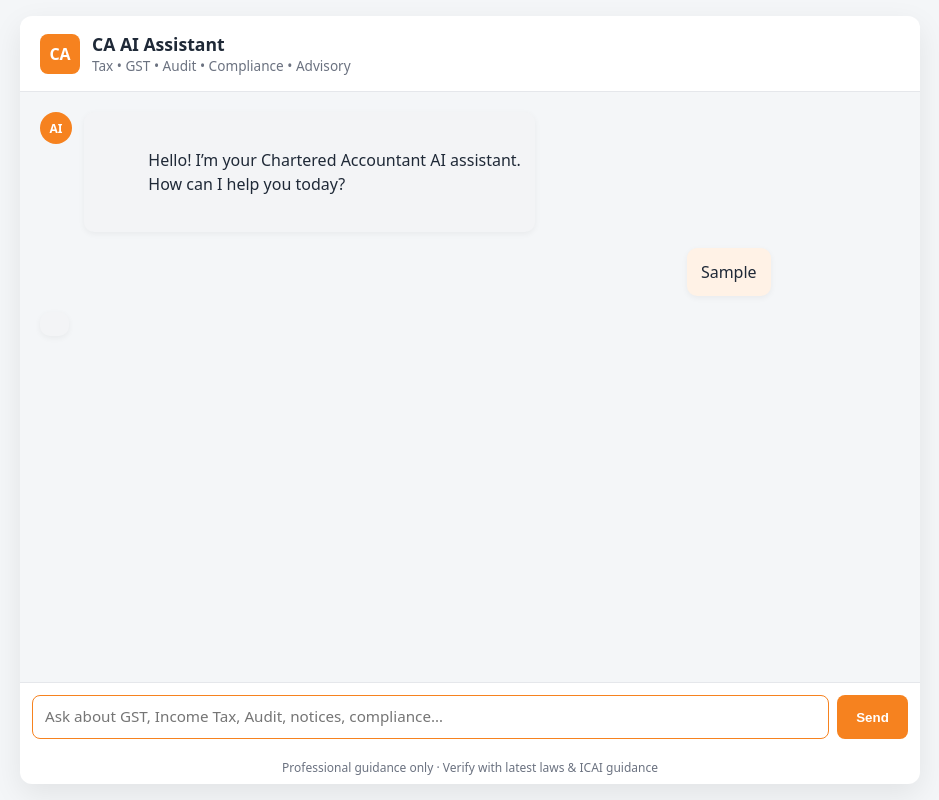
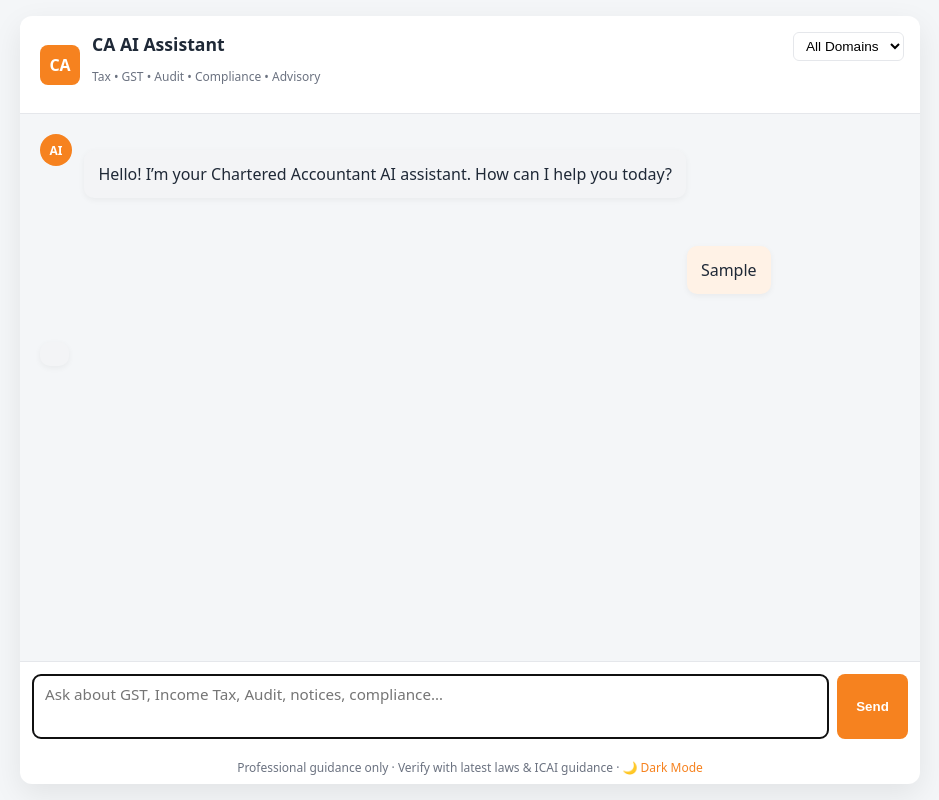
Before and after one commit to SegMarTech/ca-ai-llm, a website: page public/index.html in a window 1280 px wide. Both pictures are taken after typing "Sample" into the empty fields and a click on the button "Send". Shown: the whole page, without its empty margins (170-1109 px from the left). Drawn offline with Linux system fonts and the light colour scheme; no server answers.

Commit message:
Update index.html

```diff
--- a/public/index.html
+++ b/public/index.html
@@ -1,8 +1,8 @@
 <!doctype html>
 <html lang="en">
 <head>
-  <meta charset="UTF-8" />
-  <meta name="viewport" content="width=device-width, initial-scale=1.0" />
+<meta charset="UTF-8">
+<meta name="viewport" content="width=device-width, initial-scale=1.0">
 <title>CA AI Assistant</title>
 
 <style>
@@ -14,19 +14,17 @@
     --border: #e5e7eb;
     --text: #1f2937;
     --muted: #6b7280;
-
     --user-bg: #fff2e6;
     --assistant-bg: #f3f4f6;
-    }
-
-    * {
-      box-sizing: border-box;
-      margin: 0;
-      padding: 0;
+    --dark-bg: #1f2937;
+    --dark-card-bg: #111827;
+    --dark-text: #f9fafb;
+    --dark-muted: #9ca3af;
   }
 
   body {
     font-family: system-ui, -apple-system, Segoe UI, Roboto, sans-serif;
+    margin: 0;
     background: var(--bg);
     color: var(--text);
     display: flex;
@@ -37,21 +35,23 @@
   .app {
     width: 100%;
     max-width: 900px;
-      background: var(--card-bg);
-      border-radius: 12px;
-      box-shadow: 0 10px 30px rgba(0, 0, 0, 0.08);
     display: flex;
     flex-direction: column;
+    border-radius: 12px;
+    overflow: hidden;
+    box-shadow: 0 10px 30px rgba(0,0,0,0.08);
+    background: var(--card-bg);
     height: calc(100vh - 2rem);
   }
 
-    /* ---------- HEADER ---------- */
+  /* HEADER */
   header {
-      padding: 1rem 1.25rem;
-      border-bottom: 1px solid var(--border);
     display: flex;
     align-items: center;
     gap: 0.75rem;
+    padding: 1rem 1.25rem;
+    border-bottom: 1px solid var(--border);
+    position: relative;
   }
 
   .logo {
@@ -67,16 +67,28 @@
   }
 
   header h1 {
+    margin: 0;
     font-size: 1.1rem;
-      margin: 0;
   }
 
   header p {
-      font-size: 0.85rem;
+    font-size: 0.75rem;
     color: var(--muted);
   }
 
-    /* ---------- CHAT ---------- */
+  /* DOMAIN SELECTOR */
+  #domain-selector {
+    position: absolute;
+    right: 1rem;
+    top: 1rem;
+    padding: 0.3rem 0.5rem;
+    border-radius: 6px;
+    border: 1px solid var(--border);
+    background: white;
+    font-size: 0.85rem;
+  }
+
+  /* CHAT */
   .chat-container {
     flex: 1;
     display: flex;
@@ -103,46 +115,41 @@
     border-radius: 10px;
     white-space: pre-wrap;
     line-height: 1.5;
-      box-shadow: 0 2px 6px rgba(0, 0, 0, 0.05);
+    box-shadow: 0 2px 6px rgba(0,0,0,0.05);
   }
 
-    .assistant-message {
-      align-self: flex-start;
-    }
+  .assistant-message { align-self: flex-start; }
+  .assistant-message p { background: var(--assistant-bg); }
 
-    .assistant-message p {
-      background: var(--assistant-bg);
-    }
-
-    .user-message {
-      align-self: flex-end;
-      flex-direction: row-reverse;
-    }
-
-    .user-message p {
-      background: var(--user-bg);
-    }
+  .user-message { align-self: flex-end; flex-direction: row-reverse; }
+  .user-message p { background: var(--user-bg); }
 
   .avatar {
-      width: 32px;
-      height: 32px;
+    width: 32px; height: 32px;
     border-radius: 50%;
-      background: #d1d5db;
     display: flex;
     align-items: center;
     justify-content: center;
-      font-size: 0.75rem;
-      font-weight: 600;
-      color: #374151;
+    font-size: 0.75rem; font-weight: 600;
     flex-shrink: 0;
   }
 
-    .assistant-message .avatar {
-      background: var(--primary);
-      color: white;
+  .assistant-message .avatar { background: var(--primary); color: white; }
+  .user-message .avatar { background: #d1d5db; color: #374151; }
+
+  /* SOURCES */
+  .sources {
+    font-size: 0.75rem;
+    color: var(--muted);
+    margin-top: 0.3rem;
+    padding-left: 0.75rem;
+    border-left: 2px solid var(--border);
+    display: none;
   }
 
-    /* ---------- TYPING ---------- */
+  .source-toggle { cursor: pointer; color: var(--primary); font-size: 0.75rem; margin-top: 0.25rem; display: inline-block; }
+
+  /* TYPING */
   .typing-indicator {
     padding: 0.75rem 1.25rem;
     font-size: 0.85rem;
@@ -150,11 +157,9 @@
     display: none;
   }
 
-    .typing-indicator.visible {
-      display: block;
-    }
+  .typing-indicator.visible { display: block; }
 
-    /* ---------- INPUT ---------- */
+  /* INPUT */
   .message-input {
     display: flex;
     gap: 0.5rem;
@@ -174,11 +179,6 @@
     min-height: 44px;
   }
 
-    #user-input:focus {
-      outline: none;
-      border-color: var(--primary);
-    }
-
   #send-button {
     padding: 0 1.2rem;
     border-radius: 8px;
@@ -189,21 +189,16 @@
     cursor: pointer;
   }
 
-    #send-button:hover {
-      background: var(--primary-dark);
-    }
+  #send-button:hover { background: var(--primary-dark); }
+  #send-button:disabled { opacity: 0.6; cursor: not-allowed; }
 
-    #send-button:disabled {
-      opacity: 0.6;
-      cursor: not-allowed;
-    }
+  /* FOOTER */
+  footer { text-align: center; font-size: 0.75rem; color: var(--muted); padding: 0.5rem; }
 
-    footer {
-      text-align: center;
-      font-size: 0.75rem;
-      color: var(--muted);
-      padding: 0.5rem;
-    }
+  /* DARK MODE */
+  body.dark-mode { background: var(--dark-bg); color: var(--dark-text); }
+  body.dark-mode .app { background: var(--dark-card-bg); }
+  body.dark-mode header p, body.dark-mode .sources { color: var(--dark-muted); }
 </style>
 </head>
 
@@ -215,16 +210,21 @@
       <h1>CA AI Assistant</h1>
       <p>Tax • GST • Audit • Compliance • Advisory</p>
     </div>
+    <select id="domain-selector">
+      <option value="">All Domains</option>
+      <option value="GST">GST</option>
+      <option value="Income Tax">Income Tax</option>
+      <option value="Audit">Audit</option>
+      <option value="ROC">ROC / MCA</option>
+      <option value="Compliance">Compliance</option>
+    </select>
   </header>
 
   <div class="chat-container">
     <div id="chat-messages" class="chat-messages">
       <div class="message assistant-message">
         <div class="avatar">AI</div>
-          <p>
-            Hello! I’m your Chartered Accountant AI assistant.
-            How can I help you today?
-          </p>
+        <p>Hello! I’m your Chartered Accountant AI assistant. How can I help you today?</p>
       </div>
     </div>
 
@@ -233,21 +233,29 @@
     </div>
 
     <div class="message-input">
-        <textarea
-          id="user-input"
-          placeholder="Ask about GST, Income Tax, Audit, notices, compliance…"
-          rows="1"
-          autofocus
-        ></textarea>
+      <textarea id="user-input" placeholder="Ask about GST, Income Tax, Audit, notices, compliance…" rows="1" autofocus></textarea>
       <button id="send-button">Send</button>
     </div>
   </div>
 
   <footer>
-      Professional guidance only · Verify with latest laws & ICAI guidance
+    Professional guidance only · Verify with latest laws & ICAI guidance · <span id="dark-toggle" style="cursor:pointer;color:var(--primary)">🌙 Dark Mode</span>
   </footer>
 </div>
 
 <script src="chat.js"></script>
+<script>
+  // Dark mode toggle
+  const darkToggle = document.getElementById('dark-toggle');
+  darkToggle.addEventListener('click', () => document.body.classList.toggle('dark-mode'));
+
+  // Enable showing sources
+  function toggleSources(el) {
+    const sourcesEl = el.nextElementSibling;
+    if (sourcesEl) sourcesEl.style.display = sourcesEl.style.display === 'block' ? 'none' : 'block';
+  }
+
+  window.toggleSources = toggleSources; // Expose to chat.js
+</script>
 </body>
 </html>
```
Lines whose indentation alone changed are shown as unchanged.
